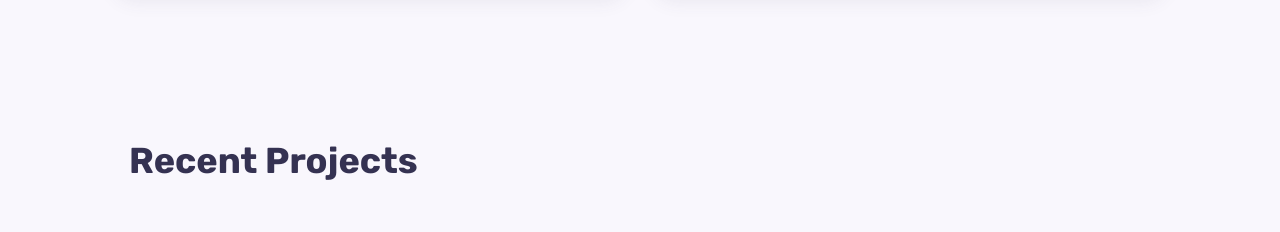
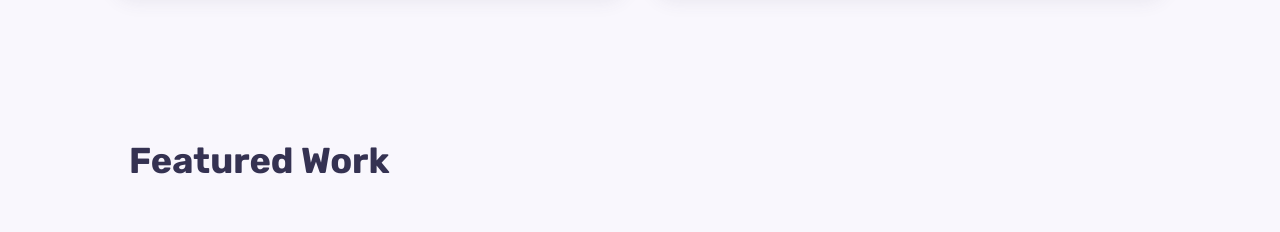
Before and after one commit to JasonDisj/Jason-Portfolio-Website, a React (Create React App) app in the folder jason/: page / in a window 1280 px wide. Shown: the part 2100-2332 px from the top of the page. Built offline with nearby package versions, Linux system fonts and the light colour scheme.

Commit message:
Update featured work

```diff
--- a/jason/src/components/portfolio/Portfolio.jsx
+++ b/jason/src/components/portfolio/Portfolio.jsx
@@ -14,7 +14,7 @@ const Portfolio = () => {
 
   return (
     <section className="project container section" id="project">
-      <h2 className="section__title">Recent Projects</h2>
+      <h2 className="section__title">Featured Work</h2>
 
       <div className="project__filters">
         <span className="project__item">Everything</span>
```
